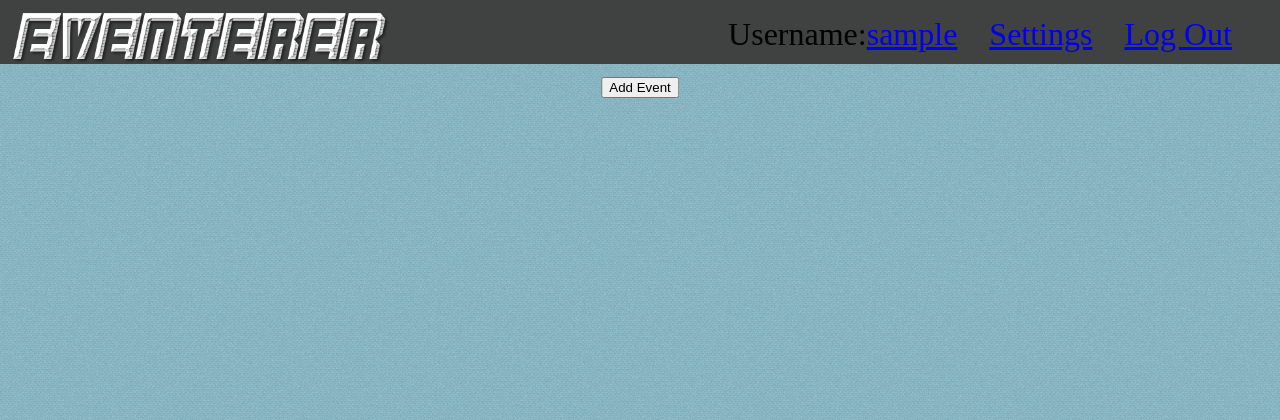
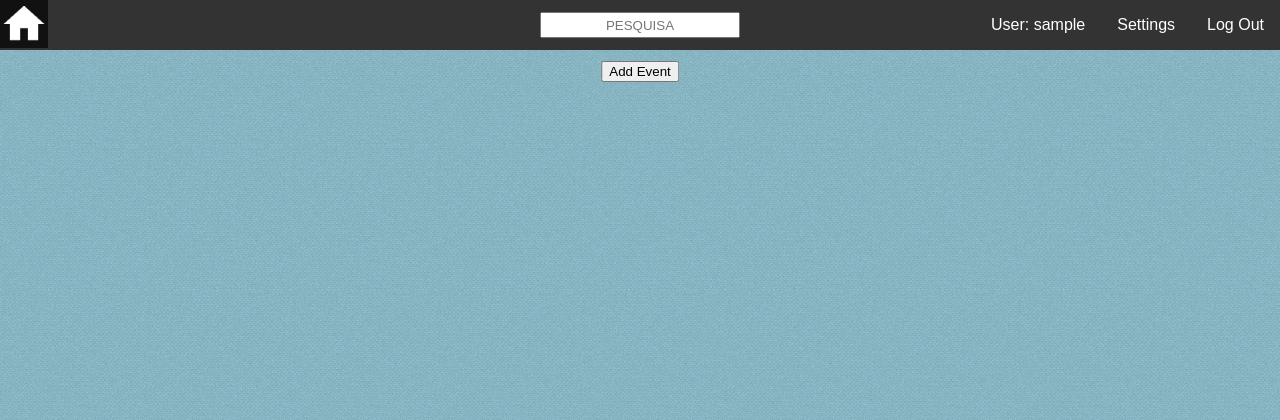
Before and after one commit to up201306506/LTW20152016, a PHP site: page /profile.php in a window 1280 px wide. Shown: the top 420 px of the page. Run offline with PHP 8.4, Linux system fonts and the light colour scheme; the visitor is signed in with stand-in values (Sample User, id 1); data comes from the database, SQL or seed files in the repository; both versions use the stored data as it was after the commit.

Commit message:
Topava refeita :8bola:

```diff
--- a/Source Code/PHP/logout.php
+++ b/Source Code/PHP/logout.php
@@ -2,8 +2,7 @@
 
 session_start();
 if (session_destroy()) {
-	echo	'<span id="message">Logged out Successfully. Redirecting to Main Page...</span>';
-
+	echo '<span id="message">Logged out Successfully. Redirecting to Main Page...</span>';
 	header("refresh:3; url=../index.php");
 }
 
--- a/Source Code/PHP/topnav.php
+++ b/Source Code/PHP/topnav.php
@@ -1,14 +1,8 @@
-<?php
-
-echo '<div class="navigation">';
-	echo '<img id="topnavimg" src="Images/logo2.png">';
-	echo '<div class="Information">';
-		echo '<span> Username:</span>';
-		echo '<a class="topnavtext" href="profile.php">'. $_SESSION['login_user'] . '</a>';
-		echo '<a class="topnavtext" href="PHP/settings.php">Settings</a>';
-		echo '<a  class="topnavtext" href="PHP/logout.php">Log Out</a>';
-	echo '</div>';
-echo '</div>';
-echo '<div class="navSpacing"></div>';
-
-?>
+<ul class="main_tab">
+	<a class="home_icon" href=""><img src="Images/home_icon.png"></a>
+	<input class="search_bar" type="text" placeholder="PESQUISA">
+	<li><a href="PHP/logout.php">Log Out</a></li>
+	<li><a href="settings.php">Settings</a></li>
+	<li><a href="profile.php">User: <?php echo $_SESSION['login_user']; ?></a></li>
+</ul>
+<div class="navSpacing"></div>
--- a/Source Code/Styles/topnav.css
+++ b/Source Code/Styles/topnav.css
@@ -1,33 +1,58 @@
-.navigation {
+html, body {
 	width: 100%;
-	height: 4em;
-	position: fixed;
-	background-color: #404241;
-	z-index: 1;
+	height: 100%;
+	margin: 0;
+	padding: 0;
 }
 
-.Information
-{
-	font-size: 2em;
-	text-align: right;
-	vertical-align: middle;
-	margin-right: 0.5em;
-	margin-top: -1.5em;
-	line-height: 90%;
+ul {
+	margin: 0;
+	padding: 0;
+	z-index: 1;
+	width: 100%;
+	position: fixed;
+	overflow: hidden;
+	list-style-type: none;
+	background-color: #333;
+	font-family: 'Jura', sans-serif;
 }
 
-#topnavimg{
-	margin-left: 0.5em;
-	margin-top: 0.5em;
-	height: 3.5em;
-	width: auto;
+.search_bar {
+	top: 50%;
+	left: 50%;
+	outline: 0;
+	width: 15%;
+	height: 1.5em;
+	text-align: center;
+	position: absolute;
+	transform: translate(-50%, -50%);
 }
 
-.topnavtext{
-	padding-right: 1em;
+.home_icon {
+	width: 3em;
+	height: 3em;
+	float: left;
+	display: block;
+}
+
+img {
+	width: 100%;
+	height: 100%;
+}
+
+li a {
+	float: right;
+	color: white;
+	padding: 1em;
+	display: block;
+	text-decoration: none;
+}
+
+a:hover {
+	background-color: #111;
 }
 
 .navSpacing {
 	width: 100%;
-	height: 4em;
+	height: 3em;
 }
--- a/Source Code/index.php
+++ b/Source Code/index.php
@@ -13,6 +13,7 @@ if(isset($_SESSION['login_user'])) {
 	<meta charset="utf-8">
 	<title>Eventerer™</title>
 	<link rel="stylesheet" type="text/css" href="Styles/index.css">
+	<link href='https://fonts.googleapis.com/css?family=Jura:600' rel='stylesheet' type='text/css'>
 	<script src="JQuery/jquery-1.11.3.min.js"></script>
 	<script type="text/javascript" src="JQuery/accordion.js"></script>
 </head>
```
Also changed, not shown: Source Code/Database/eventerer.db, Source Code/Images/Logo1.png (deleted), Source Code/Images/home_icon.png (added), Source Code/Images/logo.png (deleted).
